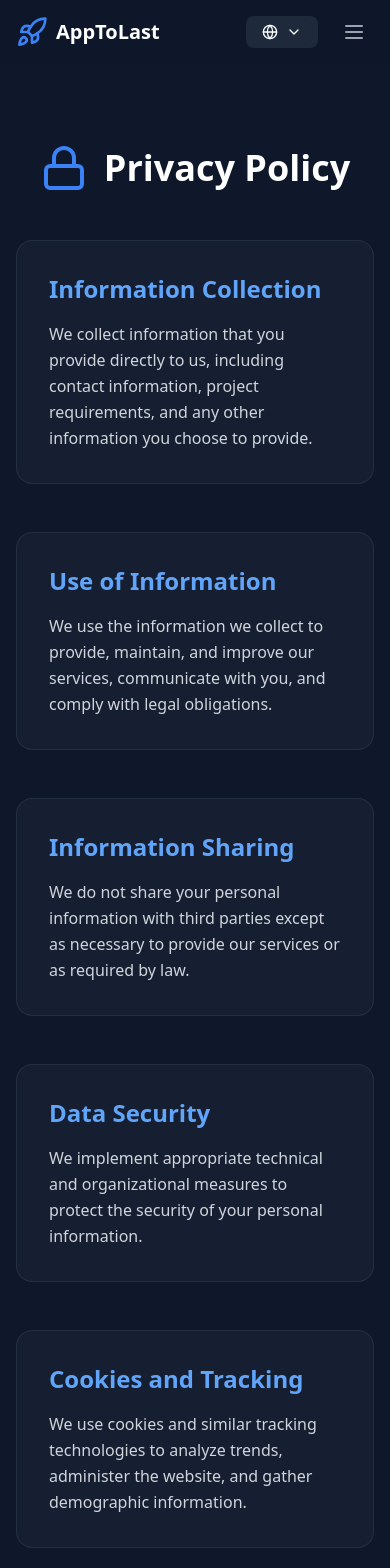
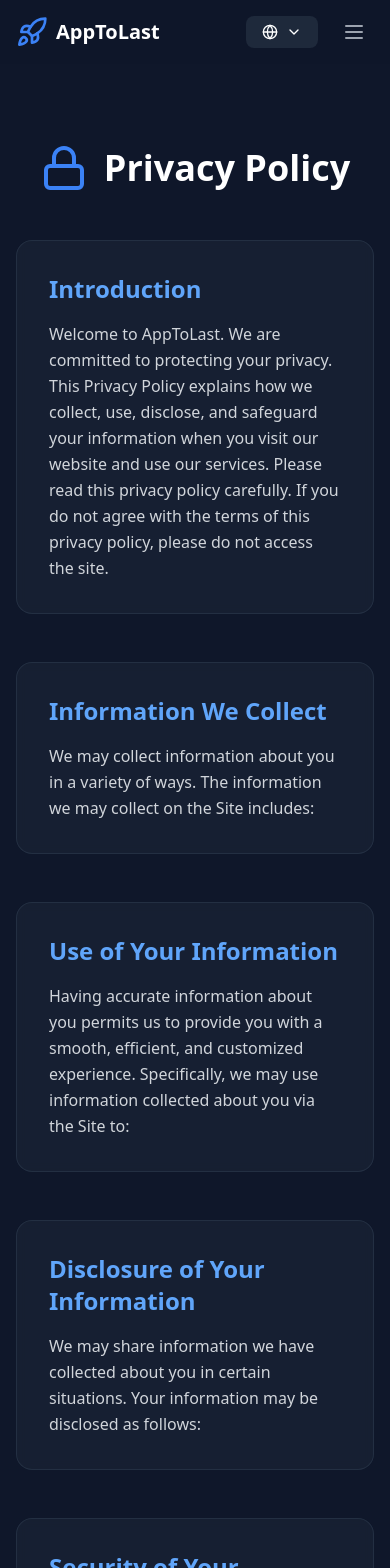
Before and after one commit to apptolast/apptolast-website, a React (Vite) app: page /privacy in a window 390 px wide. Shown: the top 1568 px of the page. Built offline with nearby package versions, Linux system fonts and the light colour scheme.

Commit message:
update texts and translations

```diff
--- a/src/components/PrivacyPolicy.tsx
+++ b/src/components/PrivacyPolicy.tsx
@@ -19,9 +19,10 @@ const PrivacyPolicy = () => {
                 <h2 className="text-2xl font-semibold mb-4 text-blue-400">
                   {t(`privacy.sections.${sectionKey}.title`)}
                 </h2>
-                <p className="text-gray-300 leading-relaxed">
-                  {t(`privacy.sections.${sectionKey}.content`)}
-                </p>
+                <p
+                  className="text-gray-300 leading-relaxed"
+                  dangerouslySetInnerHTML={{ __html: t(`privacy.sections.${sectionKey}.content`) }}
+                />
               </section>
             ))}
           </div>
--- a/src/i18n/locales/en.json
+++ b/src/i18n/locales/en.json
@@ -7,14 +7,14 @@
     "getStarted": "Get Started"
   },
   "hero": {
-    "title": "Native Mobile Solutions for Tomorrow",
-    "subtitle": "Specialized in delivering high-performance native mobile applications that provide superior user experience and unmatched reliability.",
+    "title": "Transform Your Business with Intelligent Automation and Cross-Platform Development",
+    "subtitle": "At AppToLast, we don't just create software; we design the future of your company. We optimize your processes and connect you with your customers through cutting-edge web and mobile solutions. Focus on growth; we'll handle the technology.",
     "startProject": "Start Your Project",
     "learnMore": "Learn More"
   },
   "features": {
-    "title": "Why Choose Native?",
-    "subtitle": "Our commitment to native development ensures your app performs at its best, providing a superior user experience that stands the test of time.",
+    "title": "Why AppToLast?",
+    "subtitle": "We stand out for our obsession with quality, speed, and security. We don't just build apps; we build your users' trust.",
     "items": {
       "native": {
         "title": "Native Development",
@@ -35,8 +35,8 @@
     }
   },
   "services": {
-    "title": "Our Services",
-    "subtitle": "We specialize in creating robust, scalable mobile applications that deliver exceptional user experiences.",
+    "title": "Our Custom Solutions",
+    "subtitle": "From automating internal processes to creating mobile apps that your customers will love, we have the perfect solution for every digital challenge.",
     "items": {
       "ios": {
         "title": "iOS Development",
@@ -53,8 +53,8 @@
     }
   },
   "clients": {
-    "title": "Our Clients",
-    "subtitle": "These are the clients who already trust us and who attest to our expertise and the advantages we have provided to their business",
+    "title": "Our Success Partners",
+    "subtitle": "We don't just work for our clients; we collaborate with them to reach new heights of success. Their growth is our best testament.",
     "items": {
       "academia_alba": {
         "title": "Alba Academy in Edinburgh",
@@ -111,26 +111,71 @@
   },
   "privacy": {
     "title": "Privacy Policy",
+    "lastUpdated": "Last updated: 24/05/2024",
     "sections": {
-      "collection": {
-        "title": "Information Collection",
-        "content": "We collect information that you provide directly to us, including contact information, project requirements, and any other information you choose to provide."
+      "introduction": {
+        "title": "Introduction",
+        "content": "Welcome to AppToLast. We are committed to protecting your privacy. This Privacy Policy explains how we collect, use, disclose, and safeguard your information when you visit our website and use our services. Please read this privacy policy carefully. If you do not agree with the terms of this privacy policy, please do not access the site."
       },
-      "use": {
-        "title": "Use of Information",
-        "content": "We use the information we collect to provide, maintain, and improve our services, communicate with you, and comply with legal obligations."
+      "informationCollection": {
+        "title": "Information We Collect",
+        "content": "We may collect information about you in a variety of ways. The information we may collect on the Site includes:",
+        "points": {
+          "personalData": "Personally identifiable information, such as your name, email address, and telephone number, that you voluntarily give to us when you contact us or use our services.",
+          "derivativeData": "Information our servers automatically collect when you access the Site, such as your IP address, your browser type, your operating system, your access times, and the pages you have viewed directly before and after accessing the Site.",
+          "trackingData": "We may use cookies and similar tracking technologies to track your activity on our Site and hold certain information."
+        }
       },
-      "sharing": {
-        "title": "Information Sharing",
-        "content": "We do not share your personal information with third parties except as necessary to provide our services or as required by law."
+      "useOfInformation": {
+        "title": "Use of Your Information",
+        "content": "Having accurate information about you permits us to provide you with a smooth, efficient, and customized experience. Specifically, we may use information collected about you via the Site to:",
+        "points": {
+          "provideServices": "Provide, maintain, and improve our services.",
+          "communication": "Communicate with you about your project or inquiries.",
+          "analytics": "Monitor and analyze usage and trends to improve your experience with the Site.",
+          "legal": "Comply with legal obligations."
+        }
       },
-      "security": {
-        "title": "Data Security",
-        "content": "We implement appropriate technical and organizational measures to protect the security of your personal information."
+      "sharingOfInformation": {
+        "title": "Disclosure of Your Information",
+        "content": "We may share information we have collected about you in certain situations. Your information may be disclosed as follows:",
+        "points": {
+          "byLaw": "If we are required to do so by law or in response to valid requests by public authorities.",
+          "serviceProviders": "We may share your information with third-party service providers that perform services for us or on our behalf, including payment processing, data analysis, email delivery, hosting services, and customer service.",
+          "businessTransfers": "In connection with any merger, sale of company assets, financing, or acquisition of all or a portion of our business to another company."
+        }
+      },
+      "dataSecurity": {
+        "title": "Security of Your Information",
+        "content": "We use administrative, technical, and physical security measures to help protect your personal information. While we have taken reasonable steps to secure the personal information you provide to us, please be aware that despite our efforts, no security measures are perfect or impenetrable, and no method of data transmission can be guaranteed against any interception or other type of misuse."
+      },
+      "yourRights": {
+        "title": "Your Privacy Rights",
+        "content": "Depending on your location, you may have the following rights regarding your personal data:",
+        "points": {
+          "access": "The right to request access to the personal data we hold about you.",
+          "rectification": "The right to request that we correct any inaccurate personal data.",
+          "erasure": "The right to request that we delete your personal data.",
+          "portability": "The right to receive your personal data in a structured, commonly used, and machine-readable format.",
+          "object": "The right to object to the processing of your personal data."
+        },
+        "exercise": "To exercise these rights, please contact us using the contact information provided below."
       },
       "cookies": {
-        "title": "Cookies and Tracking",
-        "content": "We use cookies and similar tracking technologies to analyze trends, administer the website, and gather demographic information."
+        "title": "Cookies and Tracking Technologies",
+        "content": "We use cookies and similar tracking technologies to track the activity on our Service and hold certain information. You can instruct your browser to refuse all cookies or to indicate when a cookie is being sent. However, if you do not accept cookies, you may not be able to use some portions of our Service."
+      },
+      "childrensPrivacy": {
+        "title": "Children's Privacy",
+        "content": "Our Service does not address anyone under the age of 13. We do not knowingly collect personally identifiable information from anyone under the age of 13. If you are a parent or guardian and you are aware that your child has provided us with Personal Data, please contact us."
+      },
+      "changes": {
+        "title": "Changes to This Privacy Policy",
+        "content": "We may update our Privacy Policy from time to time. We will notify you of any changes by posting the new Privacy Policy on this page. You are advised to review this Privacy Policy periodically for any changes."
+      },
+      "contact": {
+        "title": "Contact Us",
+        "content": "If you have any questions or comments about this Privacy Policy, please contact us by email <a href='mailto:admin@apptolast.com' class='text-blue-400 hover:underline'>here.</a>"
       }
     }
   }
--- a/src/i18n/locales/es.json
+++ b/src/i18n/locales/es.json
@@ -7,14 +7,14 @@
     "getStarted": "Comenzar"
   },
   "hero": {
-    "title": "Soluciones Móviles Nativas para el Mañana",
-    "subtitle": "Especializados en entregar aplicaciones móviles nativas de alto rendimiento que proporcionan una experiencia de usuario superior y una fiabilidad inigualable.",
+    "title": "Transforma tu Negocio con Automatización Inteligente y Desarrollo Multiplataforma",
+    "subtitle": "En AppToLast, no solo creamos software, diseñamos el futuro de tu empresa. Optimizamos tus procesos y te conectamos con tus clientes a través de soluciones web y móviles de vanguardia. Dedica tu tiempo a crecer, nosotros nos encargamos de la tecnología.",
     "startProject": "Inicia tu Proyecto",
     "learnMore": "Saber Más"
   },
   "features": {
-    "title": "¿Por qué Elegir Nativo?",
-    "subtitle": "Nuestro compromiso con el desarrollo nativo asegura que tu aplicación funcione al máximo, proporcionando una experiencia de usuario superior que resiste la prueba del tiempo.",
+    "title": "¿Por Qué AppToLast?",
+    "subtitle": "Nos diferenciamos por nuestra obsesión con la calidad, la velocidad y la seguridad. No solo construimos apps, construimos la confianza de tus usuarios.",
     "items": {
       "native": {
         "title": "Desarrollo Nativo",
@@ -35,8 +35,8 @@
     }
   },
   "services": {
-    "title": "Nuestros Servicios",
-    "subtitle": "Nos especializamos en crear aplicaciones móviles robustas y escalables que brindan experiencias excepcionales.",
+    "title": "Nuestras Soluciones a tu Medida",
+    "subtitle": "Desde la automatización de procesos internos hasta aplicaciones móviles que enamoran a tus clientes, tenemos la solución perfecta para cada desafío digital.",
     "items": {
       "ios": {
         "title": "Desarrollo iOS",
@@ -53,11 +53,11 @@
     }
   },
   "clients": {
-    "title": "Nuestro Clientes",
-    "subtitle": "Estos son las clientes que ya confian en nosotros y que dan fé de nuestro buen saber hacer y las ventajas que le hemos proporcionado a su negocio",
+    "title": "Nuestros Socios de Éxito",
+    "subtitle": "No solo trabajamos para nuestros clientes, colaboramos con ellos para alcanzar nuevas cotas de éxito. Su crecimiento es nuestro mejor testimonio.",
     "items": {
       "academia_alba": {
-        "title": "Alba Academy in Edinburgh",
+        "title": "Academia Alba en Edimburgo",
         "description": "Automatización de procesos y ayuda en la gestión de profesores, alumnos y padres. "
       }
     }
@@ -111,26 +111,71 @@
   },
   "privacy": {
     "title": "Política de Privacidad",
+    "lastUpdated": "Última actualización: 24/05/2024",
     "sections": {
-      "collection": {
-        "title": "Recopilación de Información",
-        "content": "Recopilamos información que nos proporcionas directamente, incluyendo información de contacto, requisitos del proyecto y cualquier otra información que elijas proporcionar."
+      "introduction": {
+        "title": "Introducción",
+        "content": "Bienvenido a AppToLast. Nos comprometemos a proteger tu privacidad. Esta Política de Privacidad explica cómo recopilamos, usamos, divulgamos y protegemos tu información cuando visitas nuestro sitio web y utilizas nuestros servicios. Por favor, lee esta política de privacidad detenidamente. Si no estás de acuerdo con los términos de esta política de privad, por favor no accedas al sitio."
       },
-      "use": {
-        "title": "Uso de la Información",
-        "content": "Utilizamos la información que recopilamos para proporcionar, mantener y mejorar nuestros servicios, comunicarnos contigo y cumplir con las obligaciones legales."
+      "informationCollection": {
+        "title": "Información que Recopilamos",
+        "content": "Podemos recopilar información sobre ti de varias maneras. La información que podemos recopilar en el Sitio incluye:",
+        "points": {
+          "personalData": "Información de identificación personal, como tu nombre, dirección de correo electrónico y número de teléfono, que nos proporcionas voluntariamente cuando nos contactas o utilizas nuestros servicios.",
+          "derivativeData": "Información que nuestros servidores recopilan automáticamente cuando accedes al Sitio, como tu dirección IP, tipo de navegador, sistema operativo, tiempos de acceso y las páginas que has visto directamente antes y después de acceder al Sitio.",
+          "trackingData": "Podemos utilizar cookies y tecnologías de seguimiento similares para rastrear tu actividad en nuestro Sitio y retener cierta información."
+        }
       },
-      "sharing": {
-        "title": "Compartir Información",
-        "content": "No compartimos tu información personal con terceros excepto cuando sea necesario para proporcionar nuestros servicios o según lo requiera la ley."
+      "useOfInformation": {
+        "title": "Uso de Tu Información",
+        "content": "Tener información precisa sobre ti nos permite ofrecerte una experiencia fluida, eficiente y personalizada. Específicamente, podemos utilizar la información recopilada sobre ti a través del Sitio para:",
+        "points": {
+          "provideServices": "Proveer, mantener y mejorar nuestros servicios.",
+          "communication": "Comunicarnos contigo acerca de tu proyecto o consultas.",
+          "analytics": "Monitorear y analizar el uso y las tendencias para mejorar tu experiencia con el Sitio.",
+          "legal": "Cumplir con las obligaciones legales."
+        }
       },
-      "security": {
-        "title": "Seguridad de Datos",
-        "content": "Implementamos medidas técnicas y organizativas apropiadas para proteger la seguridad de tu información personal."
+      "sharingOfInformation": {
+        "title": "Divulgación de Tu Información",
+        "content": "Podemos compartir la información que hemos recopilado sobre ti en ciertas situaciones. Tu información puede ser divulgada de la siguiente manera:",
+        "points": {
+          "byLaw": "Si estamos obligados a hacerlo por ley o en respuesta a solicitudes válidas de autoridades públicas.",
+          "serviceProviders": "Podemos compartir tu información con proveedores de servicios de terceros que realizan servicios para nosotros o en nuestro nombre, incluyendo procesamiento de pagos, análisis de datos, entrega de correos electrónicos, servicios de hosting y servicio al cliente.",
+          "businessTransfers": "En relación con cualquier fusión, venta de activos de la empresa, financiación o adquisición de todo o una parte de nuestro negocio por otra empresa."
+        }
+      },
+      "dataSecurity": {
+        "title": "Seguridad de Tu Información",
+        "content": "Utilizamos medidas de seguridad administrativas, técnicas y físicas para ayudar a proteger tu información personal. Aunque hemos tomado medidas razonables para asegurar la información personal que nos proporcionas, ten en cuenta que a pesar de nuestros esfuerzos, ninguna medida de seguridad es perfecta o impenetrable, y no se puede garantizar ningún método de transmisión de datos contra cualquier intercepción u otro tipo de uso indebido."
+      },
+      "yourRights": {
+        "title": "Tus Derechos de Privacidad",
+        "content": "Dependiendo de tu ubicación, puedes tener los siguientes derechos con respecto a tus datos personales:",
+        "points": {
+          "access": "El derecho a solicitar acceso a los datos personales que tenemos sobre ti.",
+          "rectification": "El derecho a solicitar que corrijamos cualquier dato personal inexacto.",
+          "erasure": "El derecho a solicitar que eliminemos tus datos personales.",
+          "portability": "El derecho a recibir tus datos personales en un formato estructurado, de uso común y legible por máquina.",
+          "object": "El derecho a oponerte al procesamiento de tus datos personales."
+        },
+        "exercise": "Para ejercer estos derechos, por favor contáctanos utilizando la información de contacto proporcionada a continuación."
       },
       "cookies": {
-        "title": "Cookies y Seguimiento",
-        "content": "Utilizamos cookies y tecnologías de seguimiento similares para analizar tendencias, administrar el sitio web y recopilar información demográfica."
+        "title": "Cookies y Tecnologías de Seguimiento",
+        "content": "Utilizamos cookies y tecnologías de seguimiento similares para rastrear la actividad en nuestro Servicio y mantener cierta información. Puedes indicar a tu navegador que rechace todas las cookies o que indique cuándo se está enviando una cookie. Sin embargo, si no aceptas cookies, es posible que no puedas utilizar algunas partes de nuestro Servicio."
+      },
+      "childrensPrivacy": {
+        "title": "Privacidad de los Niños",
+        "content": "Nuestro Servicio no se dirige a menores de 13 años. No recopilamos conscientemente información de identificación personal de ninguna persona menor de 13 años. Si eres padre o tutor y sabes que tu hijo nos ha proporcionado Datos Personales, por favor contáctanos."
+      },
+      "changes": {
+        "title": "Cambios a Esta Política de Privacidad",
+        "content": "Podemos actualizar nuestra Política de Privacidad de vez en cuando. Te notificaremos cualquier cambio publicando la nueva Política de Privacidad en esta página. Se te recomienda revisar esta Política de Privacidad periódicamente para cualquier cambio."
+      },
+      "contact": {
+        "title": "Contáctanos",
+        "content": "Si tienes preguntas o comentarios sobre esta Política de Privacidad, por favor contáctanos por correo electrónico <a href='mailto:admin@apptolast.com' class='text-blue-400 hover:underline'>aquí.</a>"
       }
     }
   }
```
Also changed, not shown: src/components/Footer.tsx (+4 -4 lines), src/components/Hero.tsx (+2 -5 lines).
